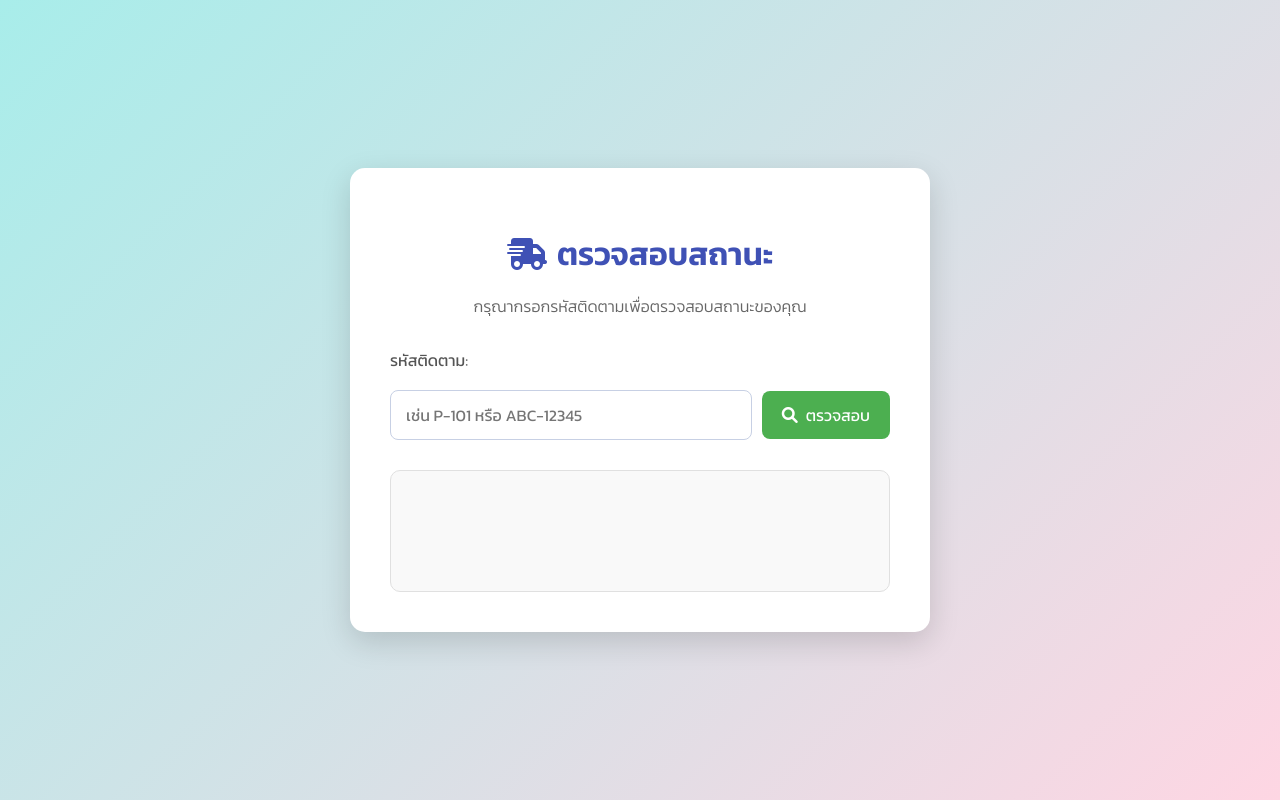
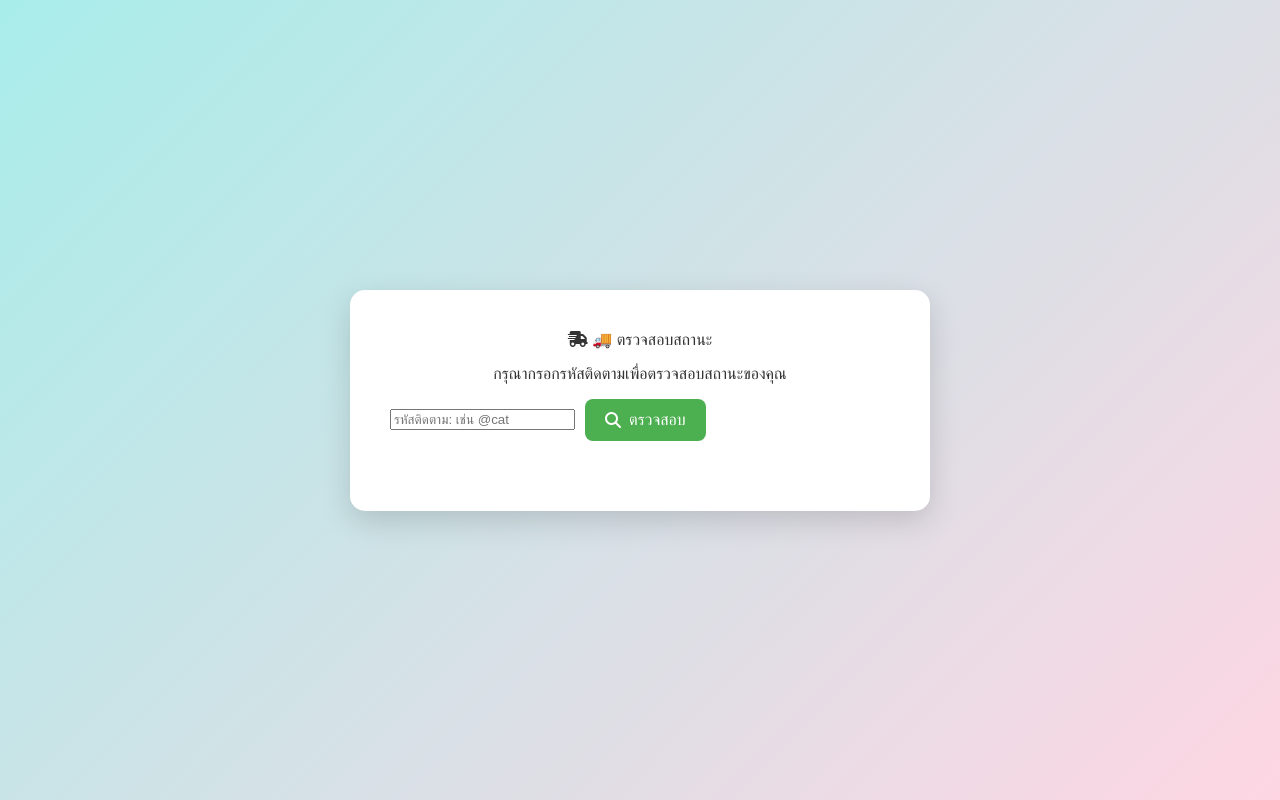
Before and after one commit to shikaristore1200-lab/Store-status.com, a website: page index.html in a window 1280 px wide. Drawn offline with Linux system fonts and the light colour scheme.

Commit message:
Update index.html

```diff
--- a/index.html
+++ b/index.html
@@ -3,25 +3,26 @@
 <head>
     <meta charset="UTF-8">
     <meta name="viewport" content="width=device-width, initial-scale=1.0">
-    <title>✨ ระบบเช็คสถานะสินค้า/เอกสาร ✨</title>
-    <link href="https://fonts.googleapis.com/css2?family=Kanit:wght@300;400;600&display=swap" rel="stylesheet">
-    <link rel="stylesheet" href="https://cdnjs.cloudflare.com/ajax/libs/font-awesome/6.0.0-beta3/css/all.min.css">
+    <title>ตรวจสอบสถานะสินค้า</title>
     <link rel="stylesheet" href="style.css">
+    <link href="https://fonts.googleapis.com/css2?family=Sarabun:wght@400;700&display=swap" rel="stylesheet">
 </head>
 <body>
-
     <div class="container">
-        <h1><i class="fas fa-shipping-fast"></i> ตรวจสอบสถานะ</h1> <p class="subtitle">กรุณากรอกรหัสติดตามเพื่อตรวจสอบสถานะของคุณ</p>
-
+        <div class="header">
+            <i class="fas fa-shipping-fast"></i> 🚚 ตรวจสอบสถานะ
+        </div>
+        <p class="instruction">กรุณากรอกรหัสติดตามเพื่อตรวจสอบสถานะของคุณ</p>
         <div class="input-group">
-            <label for="statusId">รหัสติดตาม:</label>
-            <input type="text" id="statusId" placeholder="เช่น P-101 หรือ ABC-12345">
-            <button onclick="checkStatus()"><i class="fas fa-search"></i> ตรวจสอบ</button> </div>
-
-        <div id="result">
+            <input type="text" id="trackingId" placeholder="รหัสติดตาม: เช่น @cat">
+            <button id="checkStatus">
+                <i class="fas fa-search"></i> ตรวจสอบ
+            </button>
+        </div>
+        <div id="resultBox" class="result-box hidden">
             </div>
     </div>
-
+    <script src="https://kit.fontawesome.com/a076d05399.js" crossorigin="anonymous"></script>
     <script src="script.js"></script>
 </body>
 </html>
```
